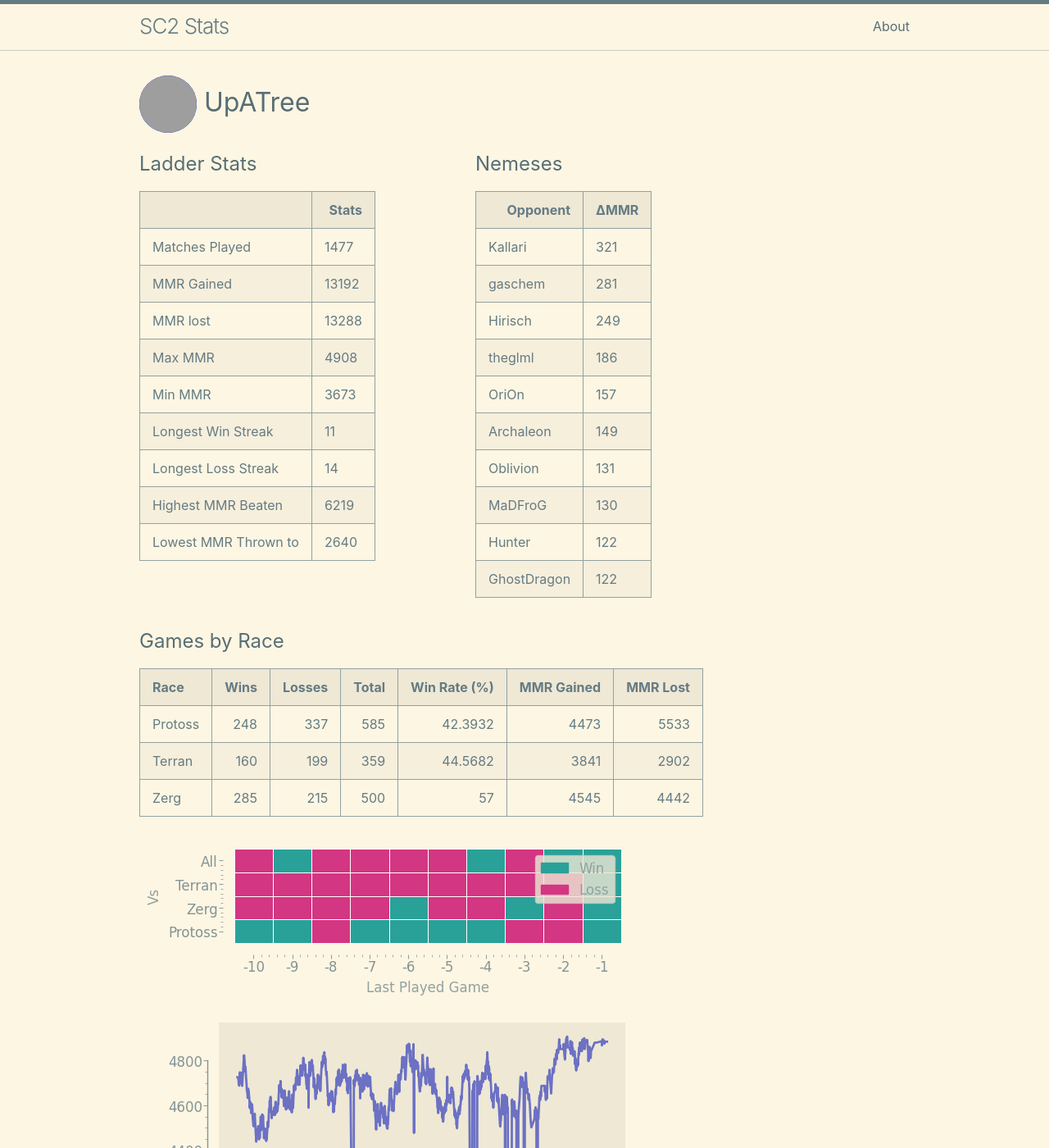
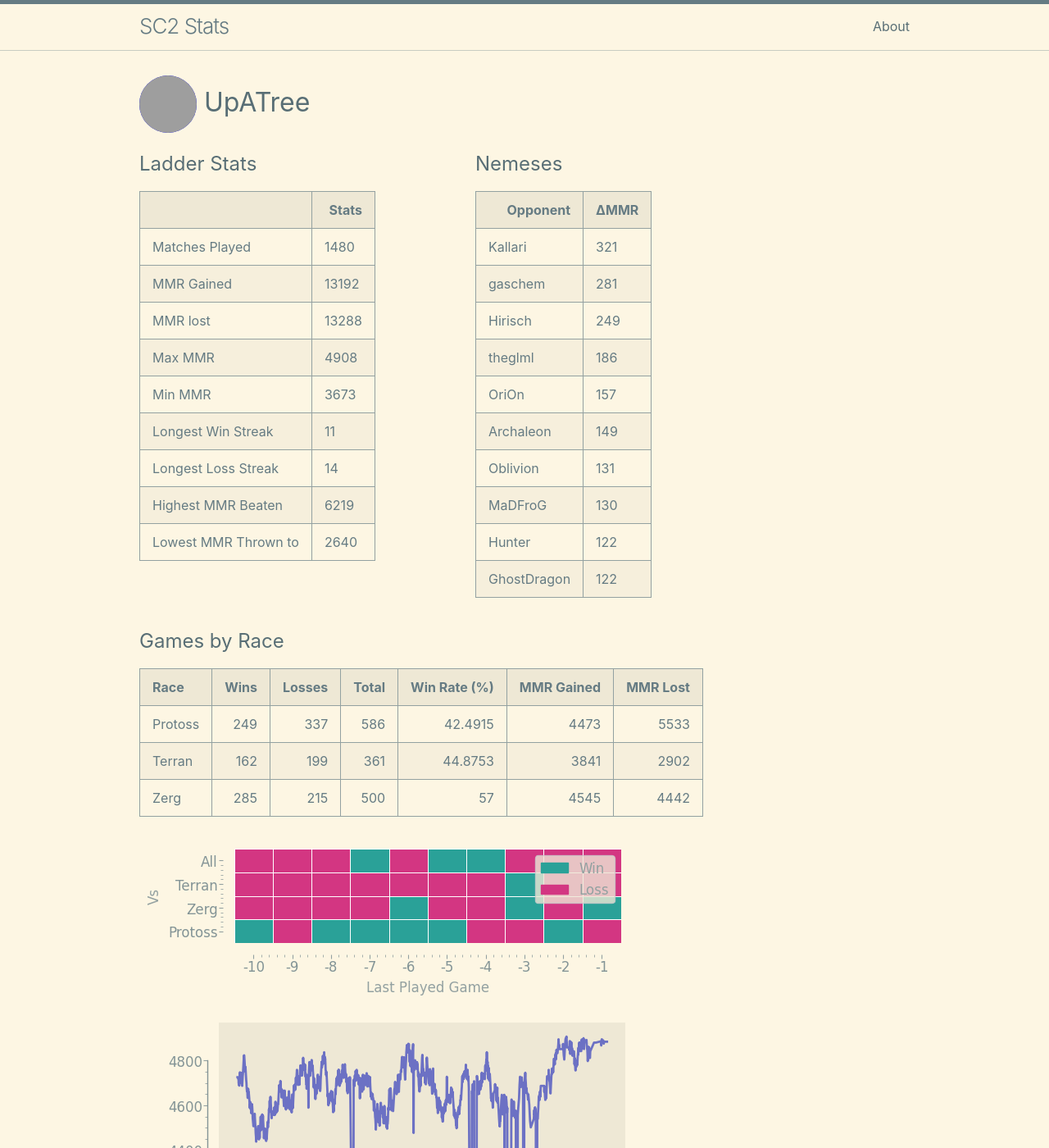
Before and after one commit to kylermurphy/UpATree, a Jekyll site: the page built from docs/index.md, in a window 1280 px wide and 1400 px high. Shown: the whole window at 82% size. Built offline with Jekyll 4.4.1, drawn with Linux system fonts in a browser that asks for light colours; grey boxes are pictures that could not be loaded.

Commit message:
running on push

```diff
--- a/docs/index.md
+++ b/docs/index.md
@@ -18,7 +18,7 @@ layout: home
   <tbody>
     <tr>
       <td>Matches Played</td>
-      <td>1477</td>
+      <td>1480</td>
     </tr>
     <tr>
       <td>MMR Gained</td>
@@ -114,8 +114,8 @@ layout: home
 
 | Race    |   Wins |   Losses |   Total |   Win Rate (%) |   MMR Gained |   MMR Lost |
 |:--------|-------:|---------:|--------:|---------------:|-------------:|-----------:|
-| Protoss |    248 |      337 |     585 |        42.3932 |         4473 |       5533 |
-| Terran  |    160 |      199 |     359 |        44.5682 |         3841 |       2902 |
+| Protoss |    249 |      337 |     586 |        42.4915 |         4473 |       5533 |
+| Terran  |    162 |      199 |     361 |        44.8753 |         3841 |       2902 |
 | Zerg    |    285 |      215 |     500 |        57      |         4545 |       4442 |
 
 ![Games by Race](./assets/gm_hist.png)
--- a/log.txt
+++ b/log.txt
@@ -656,3 +656,4 @@ Writing a log file 2025-03-24 23:48:00.
 Writing a log file 2025-03-25 16:27:49.
 Writing a log file 2025-03-25 16:52:23.
 Writing a log file 2025-03-25 17:21:04.
+Writing a log file 2025-03-25 17:47:59.
```
Also changed, not shown: docs/assets/MMR.png, docs/assets/daily.png, docs/assets/gm_hist.png, docs/assets/r_wrt.png, 1 other file.
